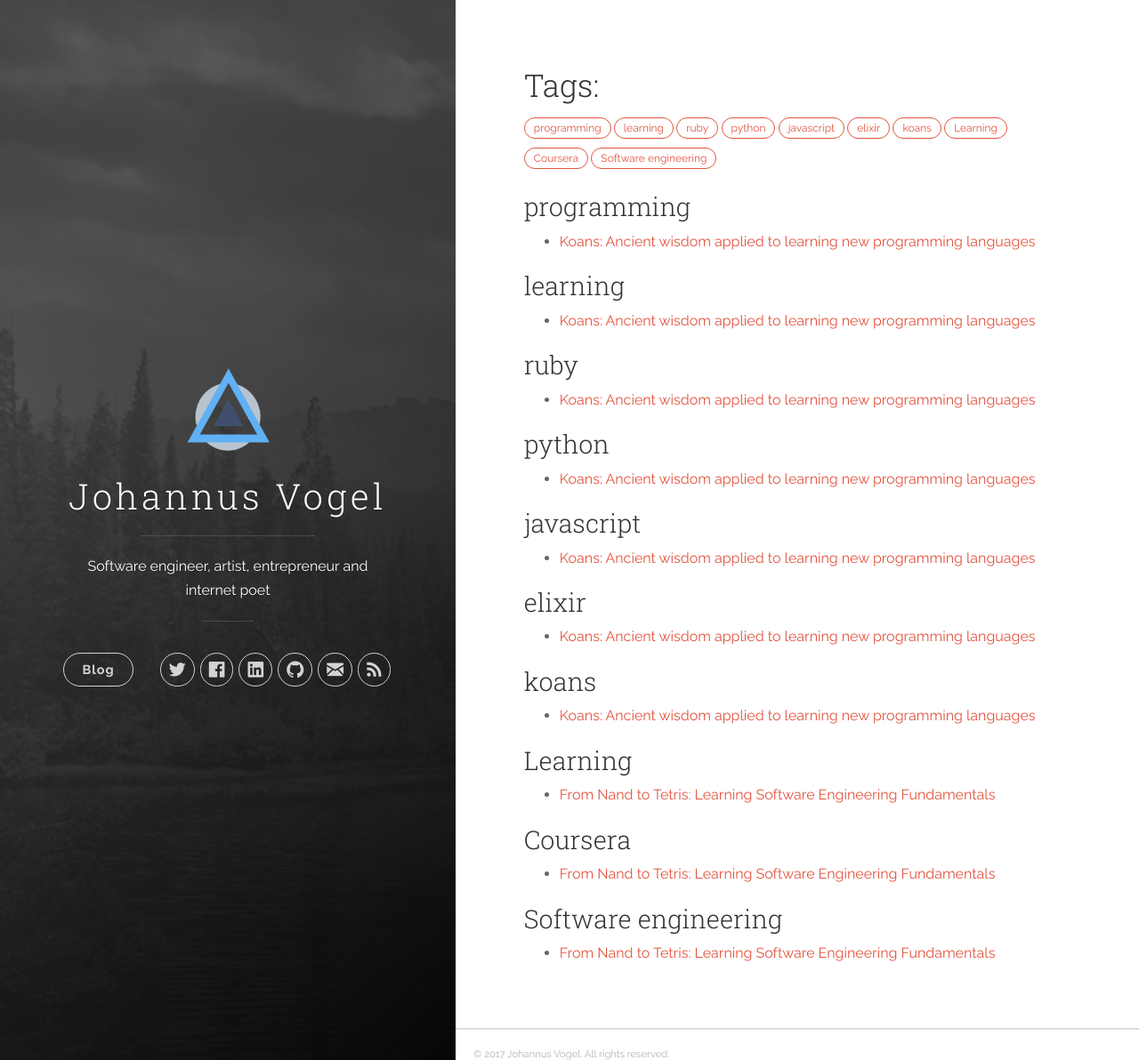
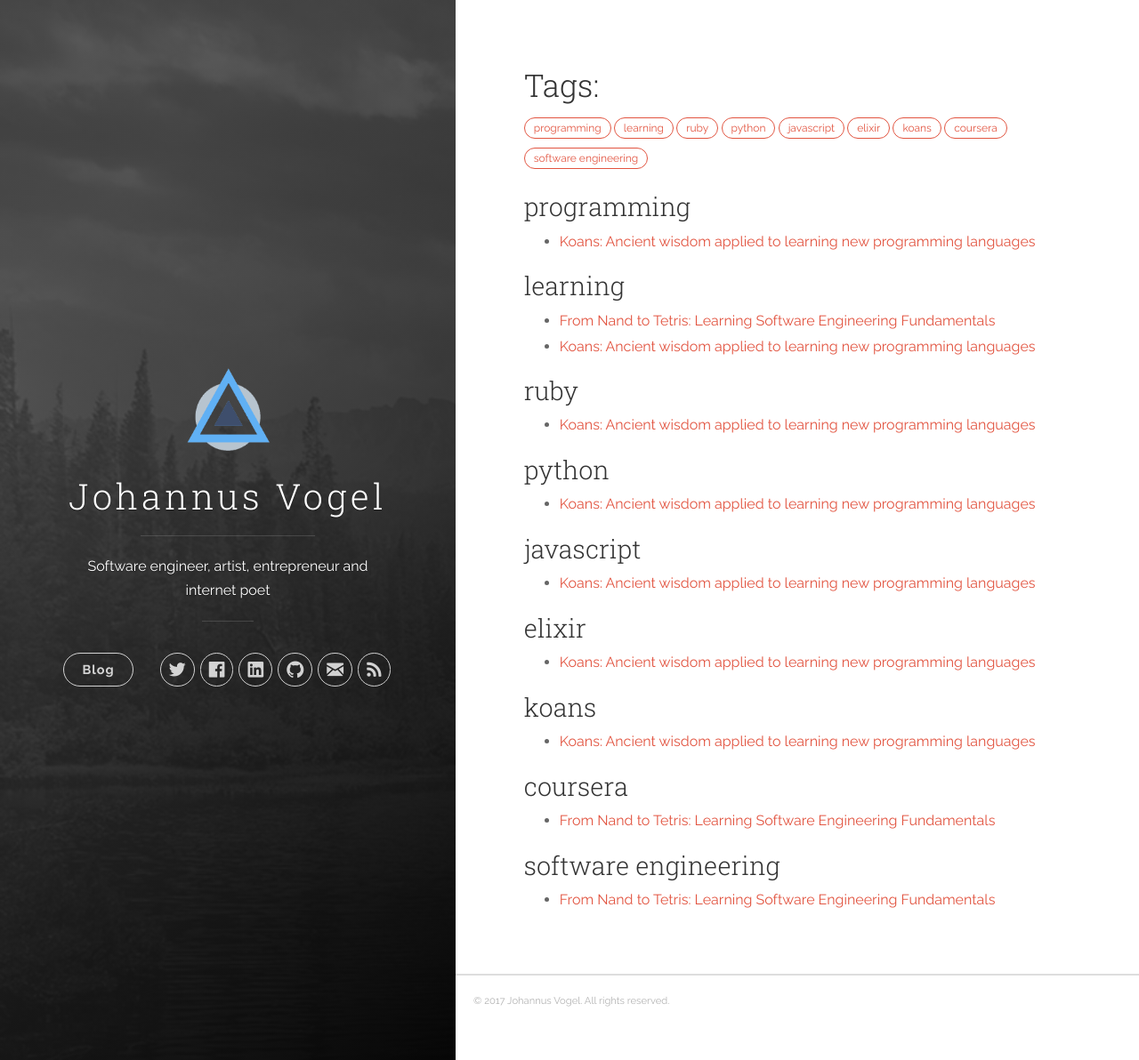
Before and after one commit to javogel/javogel.github.io, a Jekyll site: the page built from tags.md, in a window 1280 px wide and 1192 px high. Shown: the whole window at 89% size. Built offline with Jekyll 4.4.1, drawn with Linux system fonts in a browser that asks for light colours; nearby versions of some CDN libraries.

Commit message:
Updated From Nand To Tetris Learning Software Engineering Fundamentals

```diff
--- a/_posts/2017-11-29-from-nand-to-tetris-learning-software-engineering-fundamentals.markdown
+++ b/_posts/2017-11-29-from-nand-to-tetris-learning-software-engineering-fundamentals.markdown
@@ -4,9 +4,9 @@ date: 2017-11-29 23:30:00 Z
 categories:
 - software engineering
 tags:
-- Learning
-- Coursera
-- Software engineering
+- learning
+- coursera
+- software engineering
 comments: true
 ---
 
```
